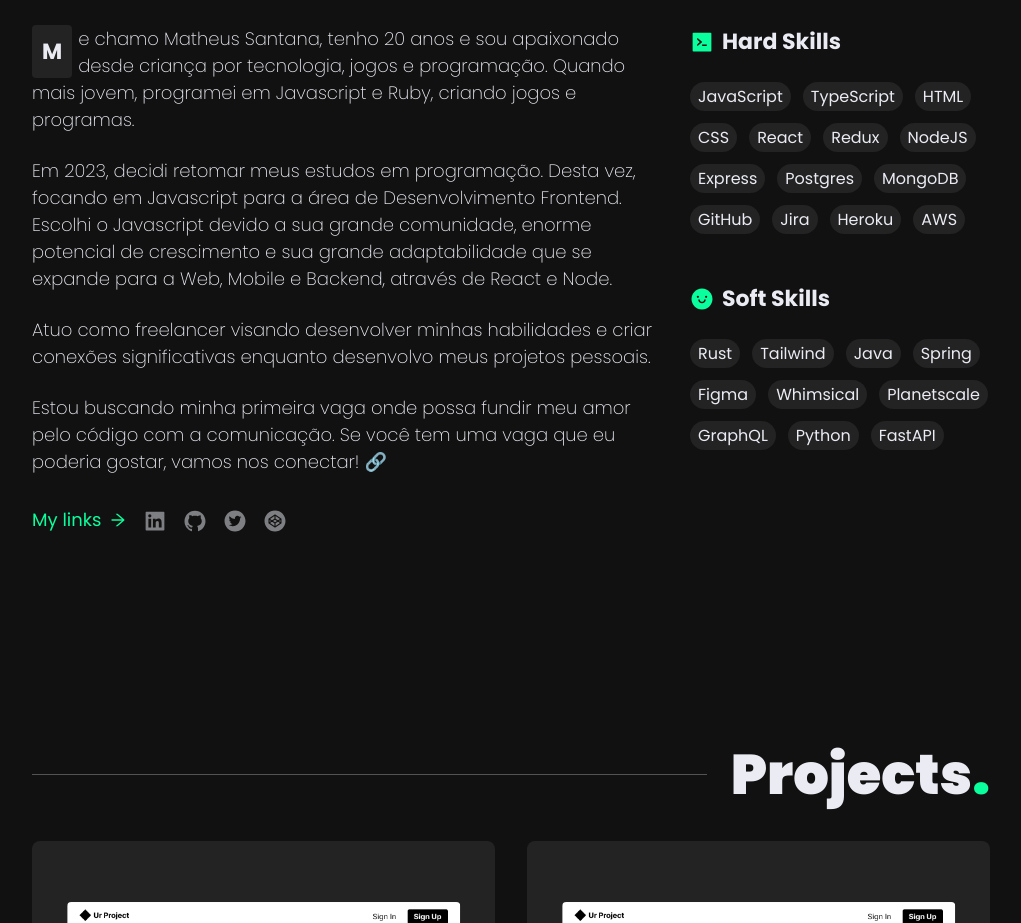
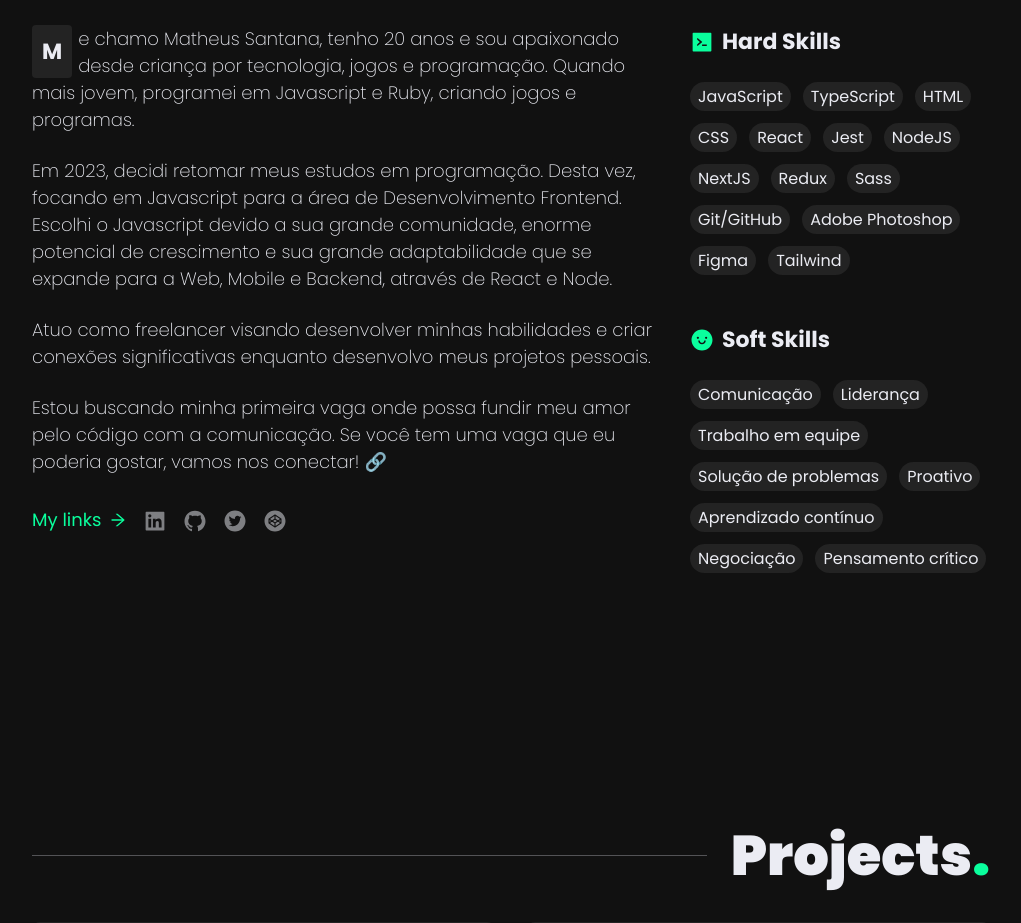
Before and after one commit to omatheusant/steam-portfolio-typescript, a Next.js app: page / in a window 1280 px wide. Shown: the part 980-1903 px from the top of the page, without its empty margins (159-1180 px from the left). Built offline with nearby package versions, Linux system fonts and the light colour scheme.

Commit message:
Atualizar o Stats.tsx

```diff
--- a/components/home/about/Stats.tsx
+++ b/components/home/about/Stats.tsx
@@ -17,15 +17,15 @@ export const Stats = () => {
             <span className="chip">HTML</span>
             <span className="chip">CSS</span>
             <span className="chip">React</span>
+            <span className="chip">Jest</span>
+            <span className="chip">NodeJS</span>
+            <span className="chip">NextJS</span>
             <span className="chip">Redux</span>
-            <span className="chip">NodeJS</span>
-            <span className="chip">Express</span>
-            <span className="chip">Postgres</span>
-            <span className="chip">MongoDB</span>
-            <span className="chip">GitHub</span>
-            <span className="chip">Jira</span>
-            <span className="chip">Heroku</span>
-            <span className="chip">AWS</span>
+            <span className="chip">Sass</span>
+            <span className="chip">Git/GitHub</span>
+            <span className="chip">Adobe Photoshop</span>
+            <span className="chip">Figma</span>
+            <span className="chip">Tailwind</span>
           </div>
         </div>
       </Reveal>
@@ -36,16 +36,14 @@ export const Stats = () => {
             <span>Soft Skills</span>
           </h4>
           <div className={styles.statGrid}>
-            <span className="chip">Rust</span>
-            <span className="chip">Tailwind</span>
-            <span className="chip">Java</span>
-            <span className="chip">Spring</span>
-            <span className="chip">Figma</span>
-            <span className="chip">Whimsical</span>
-            <span className="chip">Planetscale</span>
-            <span className="chip">GraphQL</span>
-            <span className="chip">Python</span>
-            <span className="chip">FastAPI</span>
+            <span className="chip">Comunicação</span>
+            <span className="chip">Liderança</span>
+            <span className="chip">Trabalho em equipe</span>
+            <span className="chip">Solução de problemas</span>
+            <span className="chip">Proativo</span>
+            <span className="chip">Aprendizado contínuo</span>
+            <span className="chip">Negociação</span>
+            <span className="chip">Pensamento crítico</span>
           </div>
         </div>
       </Reveal>
```
